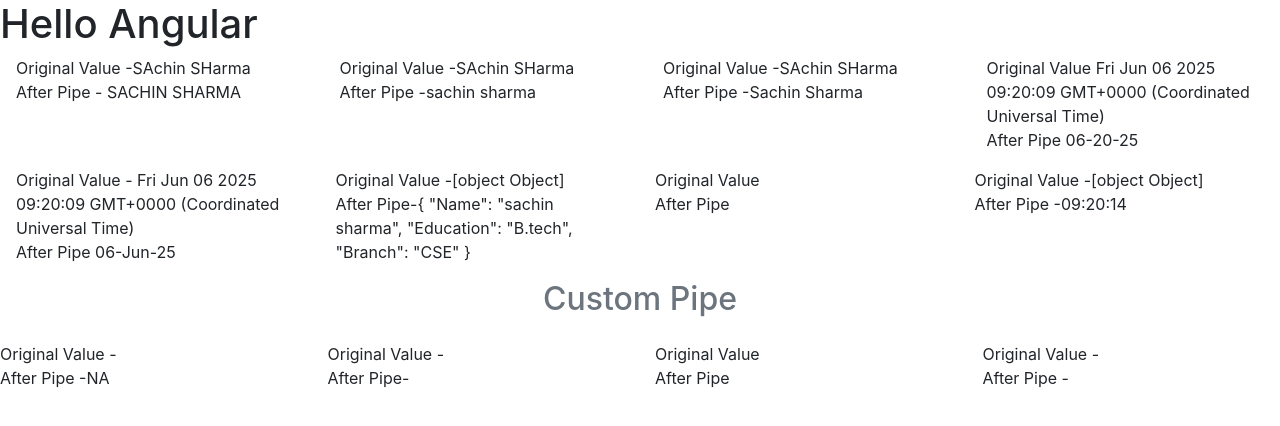
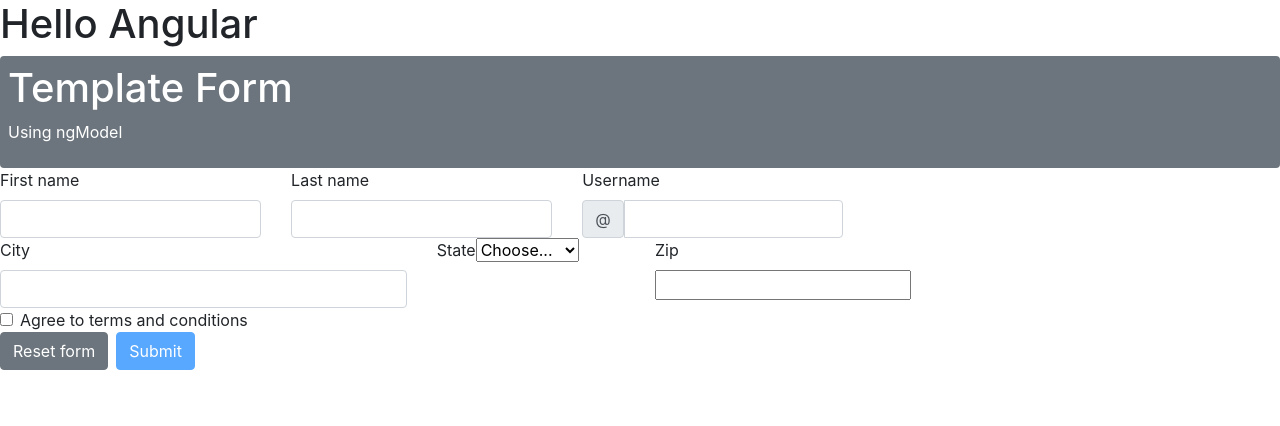
Before and after one commit to sachindigharra/HelloAngular, an Angular app: page / in a window 1280 px wide. Shown: the top 426 px of the page. Built offline with nearby package versions, Linux system fonts and the light colour scheme.

Commit message:
Template Form

```diff
--- a/src/app/app.html
+++ b/src/app/app.html
@@ -1,2 +1,2 @@
 <h1>Hello Angular </h1>
-<app-pipe></app-pipe>
+<app-template></app-template>
--- a/src/app/app.ts
+++ b/src/app/app.ts
@@ -1,10 +1,11 @@
 import { Component } from '@angular/core';
 import { RouterOutlet } from '@angular/router';
-import { Pipe } from './pipe/pipe';
+import { Template } from './template/template';
+
 
 @Component({
   selector: 'app-root',
-  imports: [RouterOutlet,Pipe],
+  imports: [RouterOutlet,Template],
   templateUrl: './app.html',
   styleUrl: './app.css'
 })
--- a/src/app/na-pipe.ts
+++ /dev/null
@@ -1,16 +0,0 @@
-import { Pipe, PipeTransform } from '@angular/core';
-import { empty } from 'rxjs';
-
-@Pipe({
-  name: 'na'
-})
-export class NaPipe implements PipeTransform {
-
-  transform(value: unknown, ...args: unknown[]): unknown {
-    if(value==null || value==undefined || value==''){
-      return 'NA'
-    }
-    return value;
-  }
-
-}
--- a/src/app/pipe/pipe.html
+++ /dev/null
@@ -1,73 +0,0 @@
-<div class="row pl-3">
-    <div class="col-3 ">
-        Original Value -{{name}}
-        <br>
-        After Pipe - {{ name | uppercase }}
-
-    </div>
-       <div class="col-3 ">
-        Original Value -{{name}}
-        <br>
-        After Pipe -{{name|lowercase}}
-    </div>
-       <div class="col-3 ">
-        Original Value -{{name}}
-        <br>
-        After Pipe -{{name|titlecase}}
-    </div>
-       <div class="col-3 ">
-        Original Value {{currentDate}}
-        <br>
-        After Pipe {{currentDate |date :'dd-mm-yy'}}
-    </div>
-</div>
-
-<div class="row p-3">
-    <div class="col-3 ">
-        Original Value - {{currentDate}}
-        <br>
-        After Pipe {{currentDate |date :'dd-MMM-yy'}}
-    </div>
-       <div class="col-3 ">
-        Original Value -{{Student}}
-        <br>
-        After Pipe-{{Student|json}}
-    </div>
-       <div class="col-3 ">
-        Original Value
-        <br>
-        After Pipe
-    </div>
-       <div class="col-3 ">
-        Original Value -{{currentTime}}
-        <br>
-        After Pipe -{{currentTime | async | date:'hh:mm:ss'}}
-    </div>
-
-</div>
-<h2 class="text-center text-muted">
-        Custom Pipe
-</h2>
-
-<div class="row pt-3">
-    <div class="col-3 ">
-        Original Value - {{temp}}
-        <br>
-        After Pipe -{{temp |na}}
-    </div>
-       <div class="col-3 ">
-        Original Value -
-        <br>
-        After Pipe-
-    </div>
-       <div class="col-3 ">
-        Original Value
-        <br>
-        After Pipe
-    </div>
-       <div class="col-3 ">
-        Original Value -
-        <br>
-        After Pipe -
-    </div>
-</div>
--- a/src/app/pipe/pipe.ts
+++ /dev/null
@@ -1,26 +0,0 @@
-import { AsyncPipe, DatePipe, JsonPipe, LowerCasePipe, TitleCasePipe, UpperCasePipe } from '@angular/common';
-import { Component } from '@angular/core';
-import { interval, map, Observable } from 'rxjs';
-import { NaPipe } from '../na-pipe';
-
-@Component({
-  selector: 'app-pipe',
-  imports: [UpperCasePipe,LowerCasePipe,TitleCasePipe,DatePipe,JsonPipe,AsyncPipe,NaPipe],
-  templateUrl: './pipe.html',
-  styleUrl: './pipe.css'
-})
-export class Pipe {
-  name: string = 'SAchin SHarma';
-  temp:any='';
-
-  currentDate:Date = new Date();
-  Student:any={
-    Name:'sachin sharma',
-    Education:'B.tech',
-    Branch:'CSE'
-  }
-  currentTime:Observable<Date>=new Observable<Date>;
-  constructor(){
-    this.currentTime = interval(1000).pipe(map(() => new Date()))
-  }
-}
--- /dev/null
+++ b/src/app/template/template.html
@@ -0,0 +1,74 @@
+<div class="mt-2 p-2 bg-secondary text-white rounded">
+    <h1>Template Form</h1>
+    <p>Using ngModel</p>
+</div>
+<div class="row">
+    <div class="col-8">
+        <form class="row g-3" #form="ngForm" >
+            <div class="col-md-4">
+                <label class="form-label">First name</label>
+                <input type="text" name="firstName"
+                    class="form-control" #fName="ngModel" required minlength="6" [(ngModel)]="studentObj.firstName">
+                    <div class="text-danger">
+                        @if (fName.touched &&fName.errors?.['required']) {
+                            <span>This field is required</span>
+                        }
+                        @else if(fName.touched && fName.errors?.['minlength']) {
+                            <span> First Name should be contain more than 5 letters</span>
+                        }
+                    </div>
+
+            </div>
+            <div class="col-md-4">
+                <label class="form-label">Last name</label>
+                <input type="text" name="lastName" class="form-control" [(ngModel)]="studentObj.lastName">
+
+            </div>
+            <div class="col-md-4">
+                <label class="form-label">Username</label>
+                <div class="input-group">
+                    <span class="input-group-text"><span>&#64;</span> </span>
+                    <input type="text" name="userName"  class="form-control" [(ngModel)]="studentObj.userName">
+                </div>
+            </div>
+            <div class="col-md-6">
+                <label class="form-label">City</label>
+                <input type="text" name="city" class="form-control" [(ngModel)]="studentObj.city">
+
+            </div>
+            <div class="col-md-3">
+                <label class="form-label">State</label>
+                <select class="form-select" name="state" [(ngModel)]="studentObj.state" >
+                    <option selected disabled value="" >Choose...</option>
+                    <option>Mahashtra</option>
+                    <option>Goa</option>
+                    <option>Punjab</option>
+                </select>
+
+            </div>
+            <div class="col-md-3">
+                <label class="form-label">Zip</label>
+                <input type="text" name="zipCode" required [(ngModel)]="studentObj.zipCode">
+
+            </div>
+            <div class="col-12">
+                <div class="form-check">
+                    <input class="form-check-input" name="isAcceptTerms"
+                        type="checkbox" [(ngModel)]="studentObj.isAcceptTerms">
+                    <label class="form-check-label" for="invalidCheck">
+                        Agree to terms and conditions
+                    </label>
+
+                </div>
+            </div>
+            <div class="col-12">
+                <button class="btn btn-secondary" type="button" (click)="resetForm()" >Reset form</button>
+
+                <button class="btn btn-primary mx-2" type="button" [disabled]="form.invalid" (click)="onSubmit()" >Submit </button>
+            </div>
+        </form>
+    </div>
+    <div class="col-4">
+      {{formValue|json}}
+    </div>
+</div>
--- /dev/null
+++ b/src/app/template/template.ts
@@ -0,0 +1,37 @@
+import { JsonPipe } from '@angular/common';
+import { Component } from '@angular/core';
+import { FormsModule } from '@angular/forms';
+
+@Component({
+  selector: 'app-template',
+  imports: [FormsModule,JsonPipe],
+  templateUrl: './template.html',
+  styleUrl: './template.css'
+})
+export class Template {
+  studentObj:any={
+    firstName:'',
+    lastName:'',
+    username:'',
+    city:'',
+    state:'',
+    zipCode:'',
+    isAcceptTerms:false
+  }
+  formValue:any;
+  onSubmit(){
+    debugger;
+    this.formValue=this.studentObj;
+  }
+  resetForm(){
+    this.studentObj = {
+              firstName:'',
+              lastName:'',
+              userName:'',
+              city:'',
+              state:'',
+              zipCode: '',
+              isAcceptTerms: false
+            }
+  }
+}
```
Also changed, not shown: src/app/template/template.css (added), 2 other files (tests, documents, lock files or other folders).
